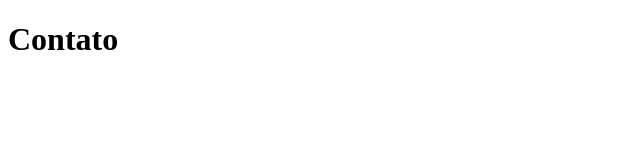
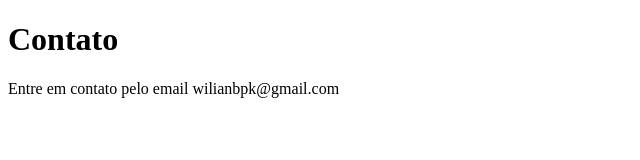
Before and after one commit to Wilianbps/sistema-de-cadastro, a plain HTML site: page contato.html in a window 1280 px wide. Shown: the whole page, without its empty margins (0-640 px from the left). Drawn offline with Linux system fonts and the light colour scheme.

Commit message:
adicionando email de contato

```diff
--- a/contato.html
+++ b/contato.html
@@ -7,5 +7,6 @@
   </head>
   <body>
     <h1>Contato</h1>
+    <p>Entre em contato pelo email wilianbpk@gmail.com</p>
   </body>
 </html>
```
